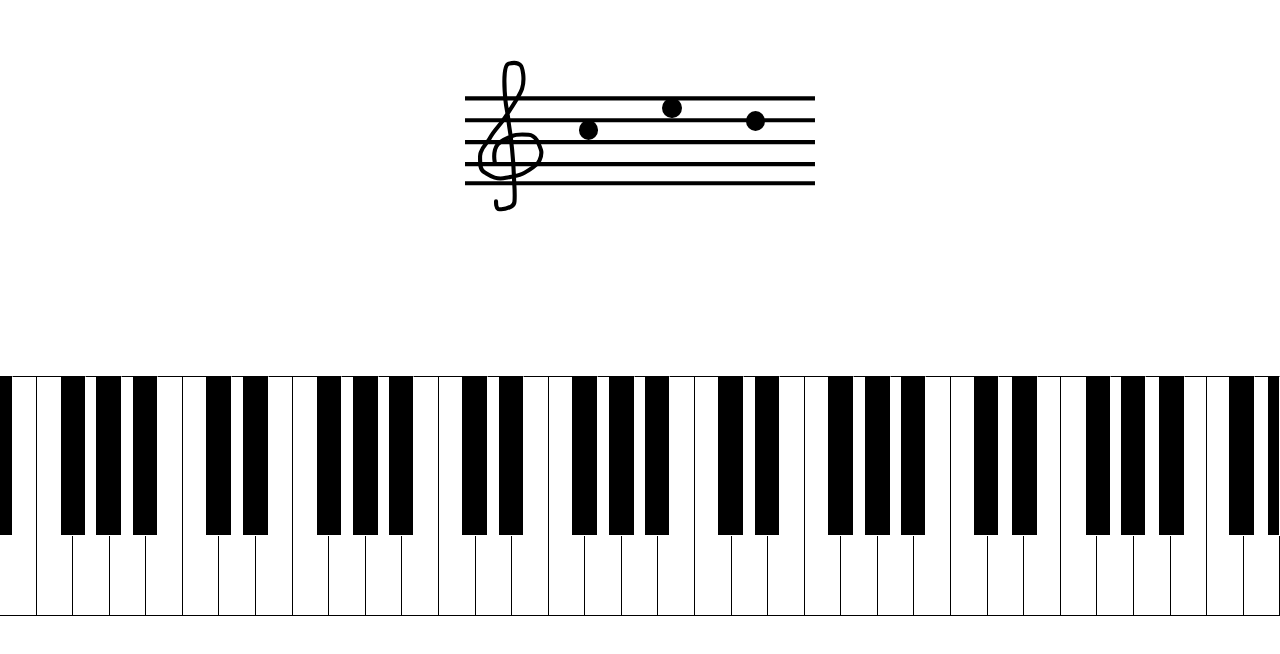
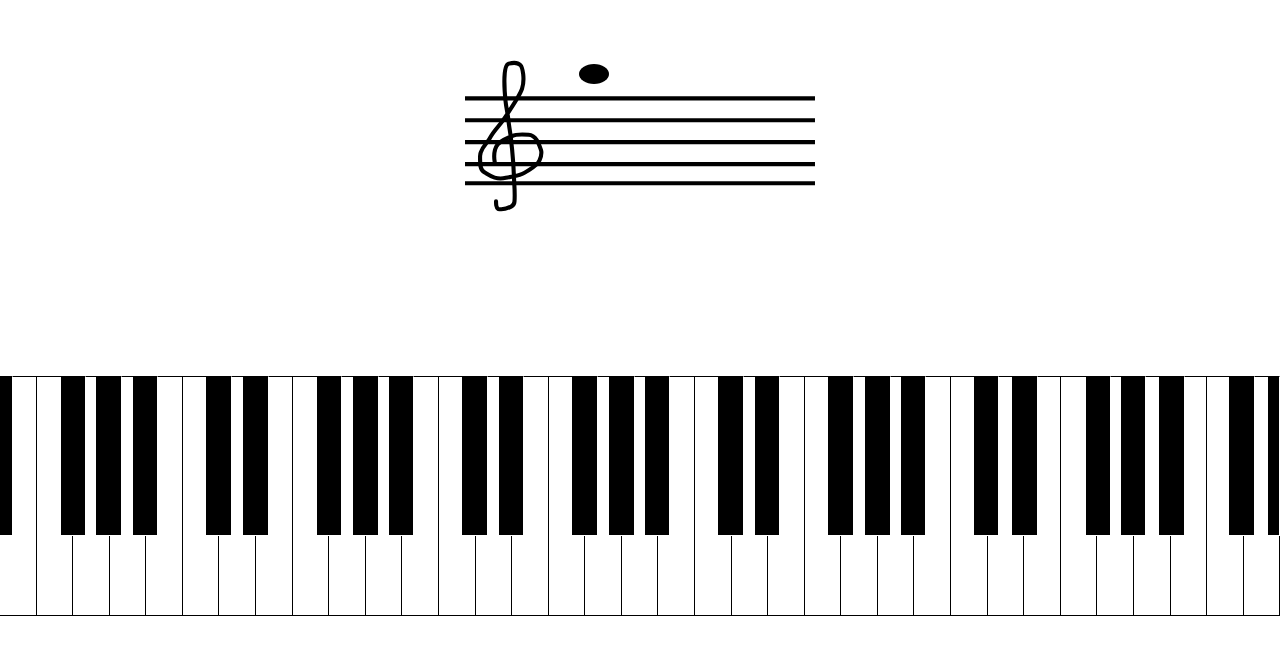
Before and after one commit to kleprer/soundcheck, a React (Create React App) app in the folder pianist/: page /treble/no in a window 1280 px wide. Shown: the part 104-758 px from the top of the page. Built offline with nearby package versions, Linux system fonts and the light colour scheme; a web font is replaced by a local one.

Commit message:
fixed notes position relatively

```diff
--- a/pianist/src/App.css
+++ b/pianist/src/App.css
@@ -144,67 +144,67 @@
 
 
 .keynote-C4 {
-  top:39%;
+  top:89%;
   bottom:0;
 }
 
 .keynote-D4 {
-  top:37%;
+  top:82%;
   bottom:0;
 }
 
 .keynote-E4 {
-  top:36%;
+  top:75%;
   bottom:0;
 }
 
 .keynote-F4 {
-  top:34%;
+  top:69%;
   bottom:0;
 }
 
 .keynote-G4 {
-  top:33%;
+  top:62%;
   bottom:0;
 }
 
 .keynote-A4 {
-  top:31%;
+  top:54.5%;
   bottom:0;
 }
 
 .keynote-B4 {
-  top:29%;
+  top:47%;
   bottom:0;
 }
 
 .keynote-C5 {
-  top:27.5%;
+  top:40%;
   bottom:0;
 }
 
 .keynote-D5 {
-  top:26%;
+  top:32%;
   bottom:0;
 }
 
 .keynote-E5 {
-  top:24.5%;
+  top:25%;
   bottom:0;
 }
 
 .keynote-F5 {
-  top:22.5%;
+  top:18%;
   bottom:0;
 }
 
 .keynote-G5 {
-  top:21%;
+  top:11%;
   bottom:0;
 }
 
 .keynote-A5 {
-  top:19.5%;
+  top:2%;
   bottom:0;
 }
 
--- a/pianist/src/Components/Pages/PlayTreble.jsx
+++ b/pianist/src/Components/Pages/PlayTreble.jsx
@@ -4,12 +4,11 @@ import Task from '../Task'
 import treble from '../../../src/treblelines.svg';
 
 const PlayTreble = () => {
+  let keynotes = ['A5']
   return (
     <div >
-
-      <Task clef={treble}/>
-
-      <Piano />
+      <Task clef={treble} melody={keynotes}/>
+      <Piano melody={keynotes}/>
     </div>
   )
 }
--- a/pianist/src/Components/Piano.jsx
+++ b/pianist/src/Components/Piano.jsx
@@ -1,8 +1,18 @@
-import React from 'react'
-const Piano = () => {
+import React, { useState } from 'react'
+const Piano = ({melody}) => {
+
+  let keynotes = melody;
+  let [currentNote, setCurrentNote] = useState(0);
+  let [notesPlayed, setNotesPlayed] = useState([]);
 
   const start = (note) => {
     window.focus();
+    if (note == keynotes[currentNote]) {
+      setCurrentNote(currentNote + 1);
+      setNotesPlayed(...notesPlayed, note);
+
+    }
+    console.log(keynotes[currentNote], notesPlayed, currentNote, note);
     if (note === 'D1#') new Audio("https://cdn.freesound.org/previews/573/573483_2214720-lq.mp3").play();
     if (note === 'E1') new Audio("https://cdn.freesound.org/previews/573/573495_2214720-lq.mp3").play();
     if (note === 'F1') new Audio("https://cdn.freesound.org/previews/573/573458_2214720-lq.mp3").play();
--- a/pianist/src/Components/Task.jsx
+++ b/pianist/src/Components/Task.jsx
@@ -1,9 +1,9 @@
 import React from 'react'
 import Note from './Note'
 
-const Task = ({clef}) => {
+const Task = ({clef, melody}) => {
 
-    let keynotes = ['C4', 'E5', 'G4']
+    let keynotes = melody;
 
     return (
         <div className="playtask">
@@ -13,7 +13,6 @@ const Task = ({clef}) => {
                     return <Note keynote={kn} key={i} />;
                 })}
             </div>
-
         </div>
     )
 }
```
Lines whose indentation alone changed are shown as unchanged.
